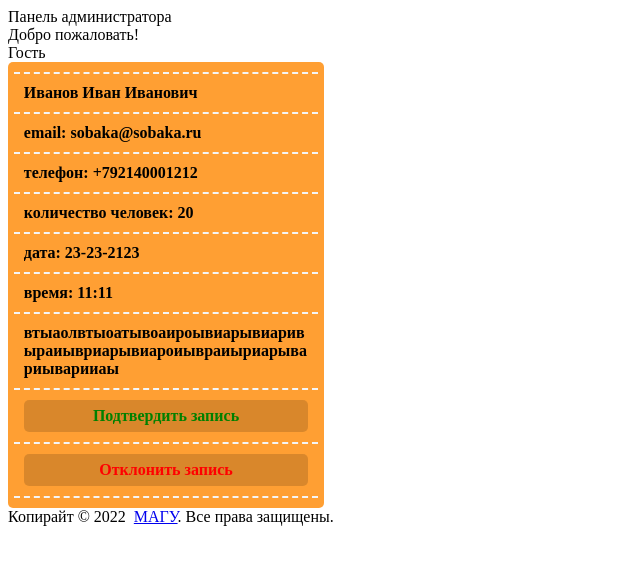
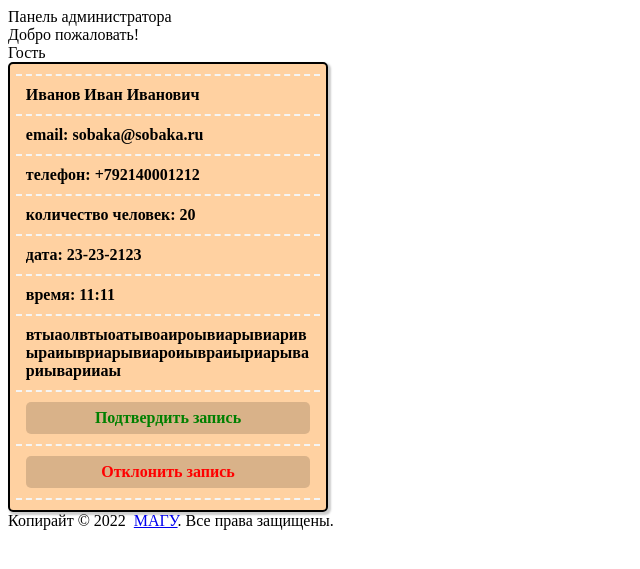
Before and after one commit to BehemothDi/museum, a Yii app: template backend/views/site/index.php in a window 1280 px wide. Shown: the top 569 px of the page, without its empty margins (0-640 px from the left). Run offline with PHP 8.4 and a stand-in for Yii, Linux system fonts and the light colour scheme; the template is opened without the code that fills it, so the values that code supplies are empty; some libraries are stand-ins or nearby versions.

Commit message:
links fixed

```diff
--- a/backend/views/layouts/main.php
+++ b/backend/views/layouts/main.php
@@ -5,6 +5,7 @@ use andrewdanilov\adminpanel\assets\AdminPanelAsset;
 
 /* @var $this \yii\web\View */
 /* @var $content string */
+$this->registerCssFile("css/my.css");
 
 AdminPanelAsset::register($this);
 
--- a/backend/web/css/my.css
+++ b/backend/web/css/my.css
@@ -1,10 +1,12 @@
 .record-card {
     width: 25%;
-    background: rgba(255, 136, 0, 0.8);
+    background: rgba(255, 198, 138, 0.8);
     color: #000000;
     padding-top: 5px;
     padding-bottom: 5px;
     border-radius: 5px;
+    border: 2px  black solid;
+    box-shadow: 2px 2px 2px 1px rgba(0, 0, 0, 0.2);
 }
 
 .record-card-line {
```
